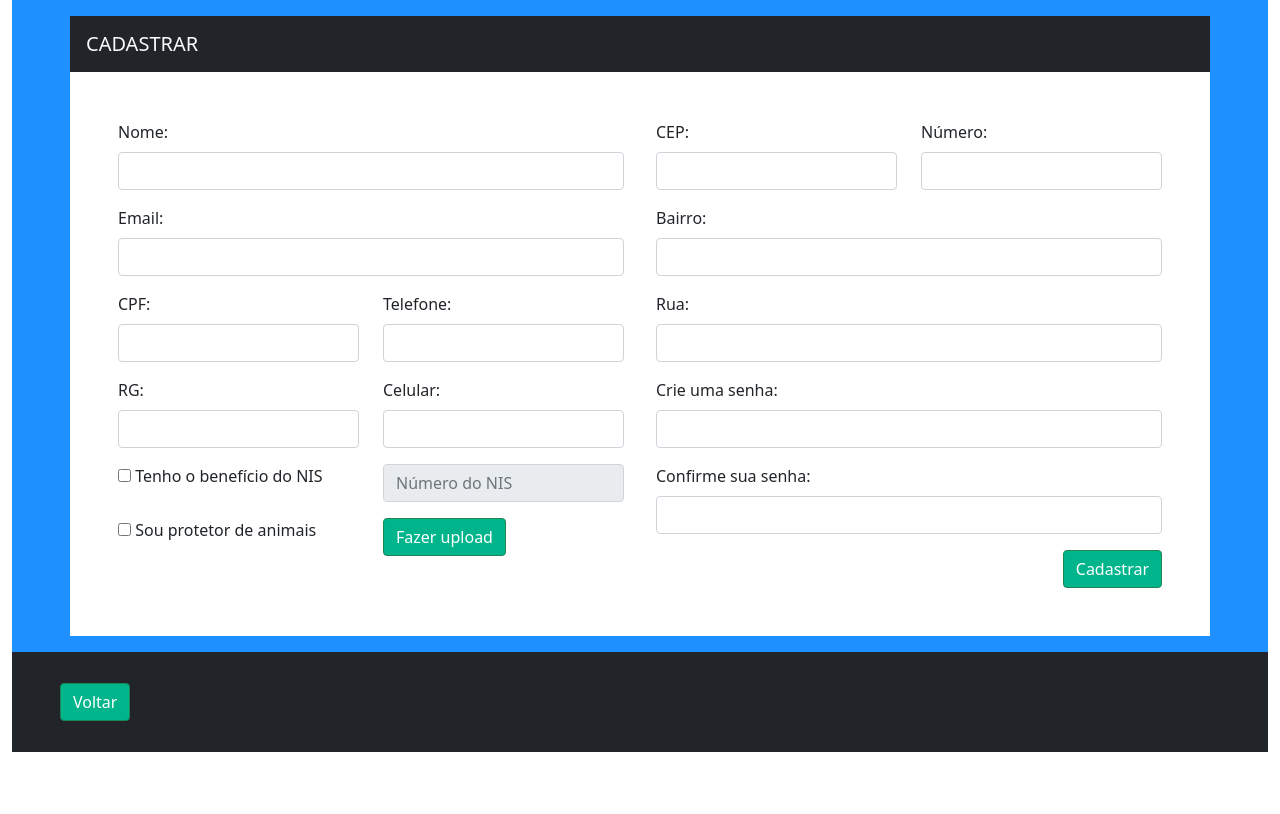
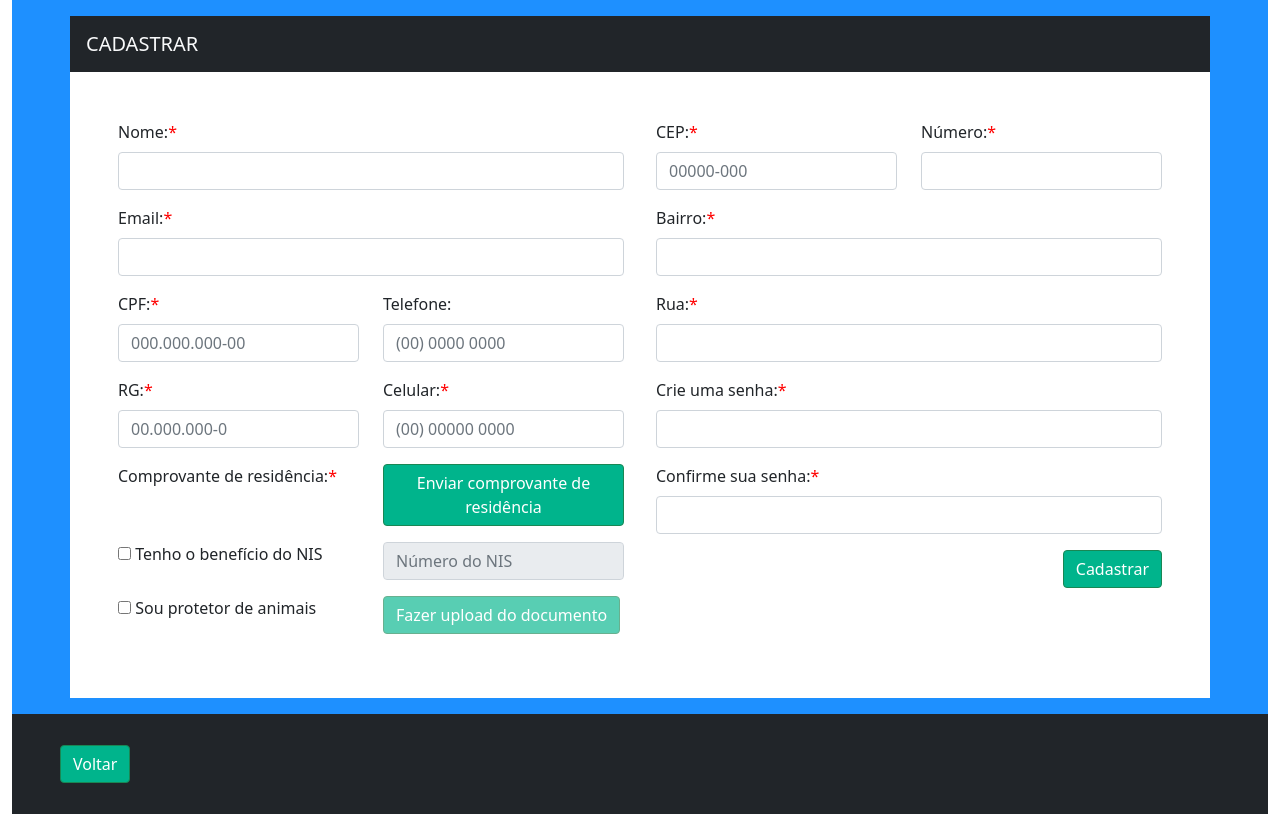
Before and after one commit to Lonlas/CastraPet, a PHP site: page /CastraPet/cadastra-tutor in a window 1280 px wide. Shown: the part 106-920 px from the top of the page. Before the commit the page ends 858 px from the top, so only its background shows below. Run offline with PHP 8.4, Linux system fonts and the light colour scheme; some libraries are stand-ins or nearby versions.

Commit message:
Upload comprovante e melhorias

```diff
--- a/view/cadastro.php
+++ b/view/cadastro.php
@@ -38,31 +38,40 @@
                         <form method="post" class="p-sm-3 p-md-3 p-lg-4 p-3 px-0 row m-0" action="cadastrar-tutor" enctype="multipart/form-data">
                             <div class="col-md-6 mb-lg-0 mb-5 p-0 pe-md-3">
                                 <div class="form-group row-6 mb-3">
-                                    <label for="txtNome" class="form-label">Nome:</label>
+                                    <label for="txtNome" class="form-label">Nome:<font color="red">*</font></label>
                                     <input  class="form-control" type="text" name="txtNome" id="txtNome" maxlength="70" required>
                                 </div>
                                 <div class="form-group row-6 mb-3">
-                                    <label for="txtEmail" class="form-label">Email:</label>
+                                    <label for="txtEmail" class="form-label">Email:<font color="red">*</font></label>
                                     <input class="form-control" type="email" name="txtEmail" id="txtEmail" maxlength="100" required>
                                 </div>
                                 <div class="row mb-3">
                                     <div class="form-group col-6">
-                                        <label for="txtCPF" class="form-label">CPF:</label>
-                                        <input class="form-control" type="text" name="txtCPF" id="txtCPF" maxlength="14" required>
+                                        <label for="txtCPF" class="form-label">CPF:<font color="red">*</font></label>
+                                        <input class="form-control" type="text" name="txtCPF" id="txtCPF" maxlength="14" minlength="11" placeholder="000.000.000-00" required>
                                     </div>
                                     <div class="form-group col-6">
                                         <label for="txtTel" class="form-label">Telefone:</label>
-                                        <input class="form-control" type="text" name="txtTel" id="txtTel" maxlength="15">
+                                        <input class="form-control" type="text" name="txtTel" id="txtTel" placeholder="(00) 0000 0000" maxlength="15">
                                     </div>
                                 </div>
                                 <div class="row mb-3">
                                     <div class="form-group col-6">
-                                        <label for="txtRG" class="form-label">RG:</label>
-                                        <input class="form-control" type="text" name="txtRG" id="txtRG" maxlength="12" required>
+                                        <label for="txtRG" class="form-label">RG:<font color="red">*</font></label>
+                                        <input class="form-control" type="text" name="txtRG" id="txtRG" maxlength="12" placeholder="00.000.000-0" required>
                                     </div>
                                     <div class="form-group col-6">
-                                        <label for="txtCelular" class="form-label">Celular:</label>
-                                        <input class="form-control" type="text" name="txtCelular" id="txtCelular" maxlength="15">
+                                        <label for="txtCelular" class="form-label">Celular:<font color="red">*</font></label>
+                                        <input class="form-control" type="text" name="txtCelular" id="txtCelular" placeholder="(00) 00000 0000" maxlength="15">
+                                    </div>
+                                </div>
+                                <div class="row mb-3">
+                                    <div class="form-group col-sm-6">
+                                        <label for="chkProtetor" class="form-label">Comprovante de residência:<font color="red">*</font></label>
+                                    </div>
+                                    <div class="form-group col-sm-6">
+                                        <input class="btn btn-success" type="file" value="Fazer upload do documento" accept="image/*" name="btnComprovante" id="btnComprovante" hidden>
+                                        <label id="labelComprovante" for="btnComprovante" class="btn btn-success" style="background-color: 0;">Enviar comprovante de residência</label>
                                     </div>
                                 </div>
                                 <div class="row mb-3">
@@ -71,7 +80,7 @@
                                         <label for="chkNIS" class="form-label">Tenho o benefício do NIS</label>
                                     </div>
                                     <div class="form-group col-sm-6">
-                                        <input class="form-control" type="text" name="txtNIS" id="txtNIS" placeholder="Número do NIS" disabled>
+                                        <input class="form-control" type="text" name="txtNIS" id="txtNIS" placeholder="Número do NIS" maxlength="14" disabled>
                                     </div>
                                 </div>
                                 <div class="row mb-3">
@@ -80,36 +89,36 @@
                                         <label for="chkProtetor" class="form-label">Sou protetor de animais</label>
                                     </div>
                                     <div class="form-group col-sm-6">
-                                        <input class="btn btn-success" type="file" value="Fazer upload" accept="image/*" name="btnProtetorUpload" id="btnProtetorUpload" hidden>
-                                        <label id="labelProtetor" for="btnProtetorUpload" class="btn btn-success" style="background-color: 0;">Fazer upload</label>
+                                        <input class="btn btn-success" type="file" value="Fazer upload do documento" accept="image/*" name="btnProtetorUpload" id="btnProtetorUpload" hidden disabled>
+                                        <label id="labelProtetor" for="btnProtetorUpload" class="btn btn-success disabled" style="background-color: 0;">Fazer upload do documento</label>
                                     </div>
                                 </div>
                             </div>
                             <div class="col-md-6 p-0 ps-md-3">
                                 <div class="row mb-3">
                                     <div class="form-group col-6">
-                                        <label for="txtCEP" class="form-label">CEP:</label>
-                                        <input class="form-control" type="text" name="txtCEP" id="txtCEP" maxlength="9" required>
+                                        <label for="txtCEP" class="form-label">CEP:<font color="red">*</font></label>
+                                        <input class="form-control" type="text" name="txtCEP" id="txtCEP" maxlength="9" placeholder="00000-000" required>
                                     </div>
                                     <div class="form-group col-6">
-                                        <label for="txtNumero" class="form-label">Número:</label>
+                                        <label for="txtNumero" class="form-label">Número:<font color="red">*</font></label>
                                         <input class="form-control" type="text" name="txtNumero" id="txtNumero" maxlength="5" required>
                                     </div>
                                 </div>
                                 <div class="form-group mb-3">
-                                    <label for="txtBairro" class="form-label">Bairro:</label>
+                                    <label for="txtBairro" class="form-label">Bairro:<font color="red">*</font></label>
                                     <input class="form-control" type="text" name="txtBairro" id="txtBairro" maxlength="50" required>
                                 </div>
                                 <div class="form-group mb-3">
-                                    <label for="txtRua" class="form-label">Rua:</label>
+                                    <label for="txtRua" class="form-label">Rua:<font color="red">*</font></label>
                                     <input class="form-control" type="text" name="txtRua" id="txtRua" maxlength="50" required>
                                 </div>
                                 <div class="form-group mb-3">
-                                    <label for="txtSenha" class="form-label">Crie uma senha:</label>
+                                    <label for="txtSenha" class="form-label">Crie uma senha:<font color="red">*</font></label>
                                     <input class="form-control" type="password" name="txtSenha" id="txtSenha" maxlength="40" required>
                                 </div>
                                 <div class="form-group mb-3">
-                                    <label for="txtConfirmaSenha" class="form-label">Confirme sua senha:</label>
+                                    <label for="txtConfirmaSenha" class="form-label">Confirme sua senha:<font color="red">*</font></label>
                                     <input class="form-control" type="password" name="txtConfirmaSenha" id="txtConfirmaSenha" maxlength="40" required>
                                     <div class="text-danger" id="avisoIgualdade" style="display:none;">as Senhas devem ser iguais*</div>
                                     <div class="text-danger" id="avisoComprimento" style="display:none;">A senha deve conter mais que 5 dígitos*</div>
@@ -152,6 +161,7 @@
             $("#txtRG").mask('00.000.000-0');
             $("#txtTel").mask('(00) 0000 0000');
             $("#txtCelular").mask('(00) 00000 0000');
+            $("#txtNIS").mask('000.00000.00-0');
         });
     </script>
     <script>
@@ -209,11 +219,13 @@
         {
             if(this.checked)
             {
-                $('#btnProtetor').prop('disabled', false);
+                $('#btnProtetorUpload').prop('disabled', false);
+                $('#labelProtetor').removeClass("disabled");
             }
             else
             {
-                $('#btnProtetor').prop('disabled', true);
+                $('#btnProtetorUpload').prop('disabled', true);
+                $('#labelProtetor').addClass("disabled");
             }
         });
     </script>
```
